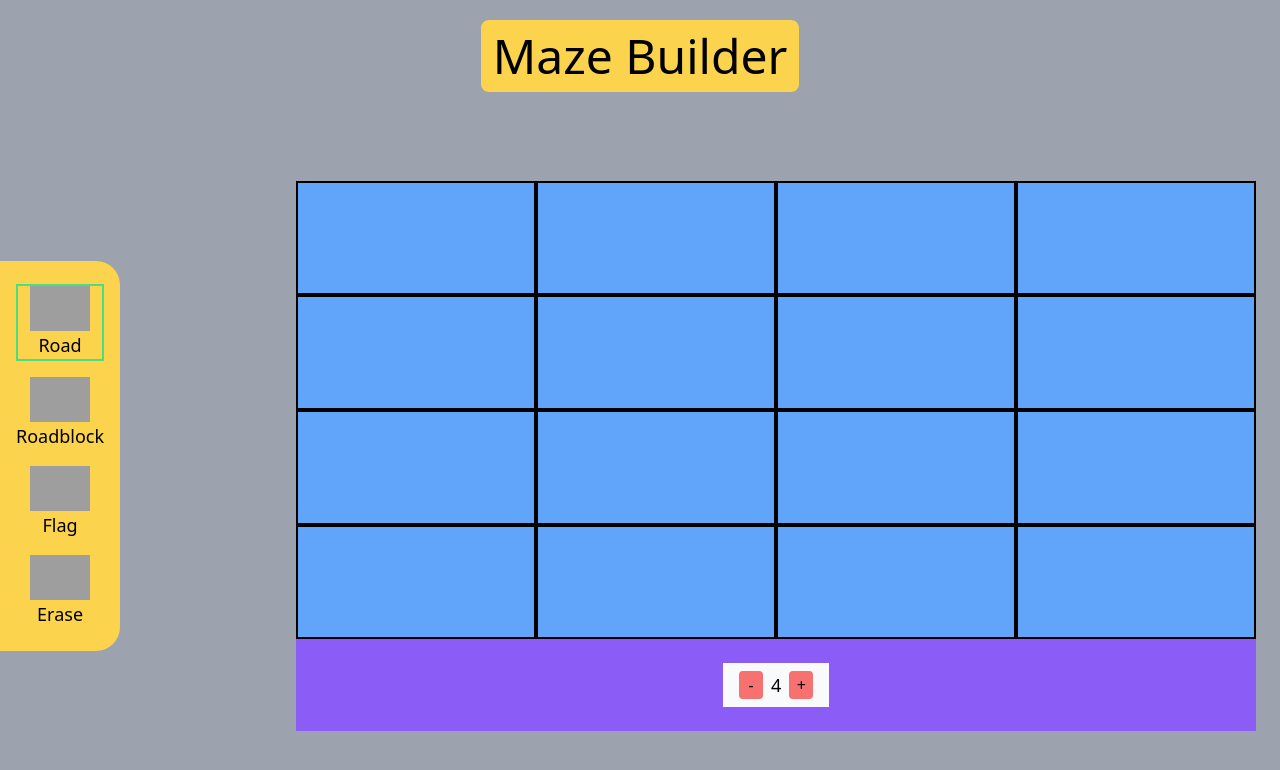
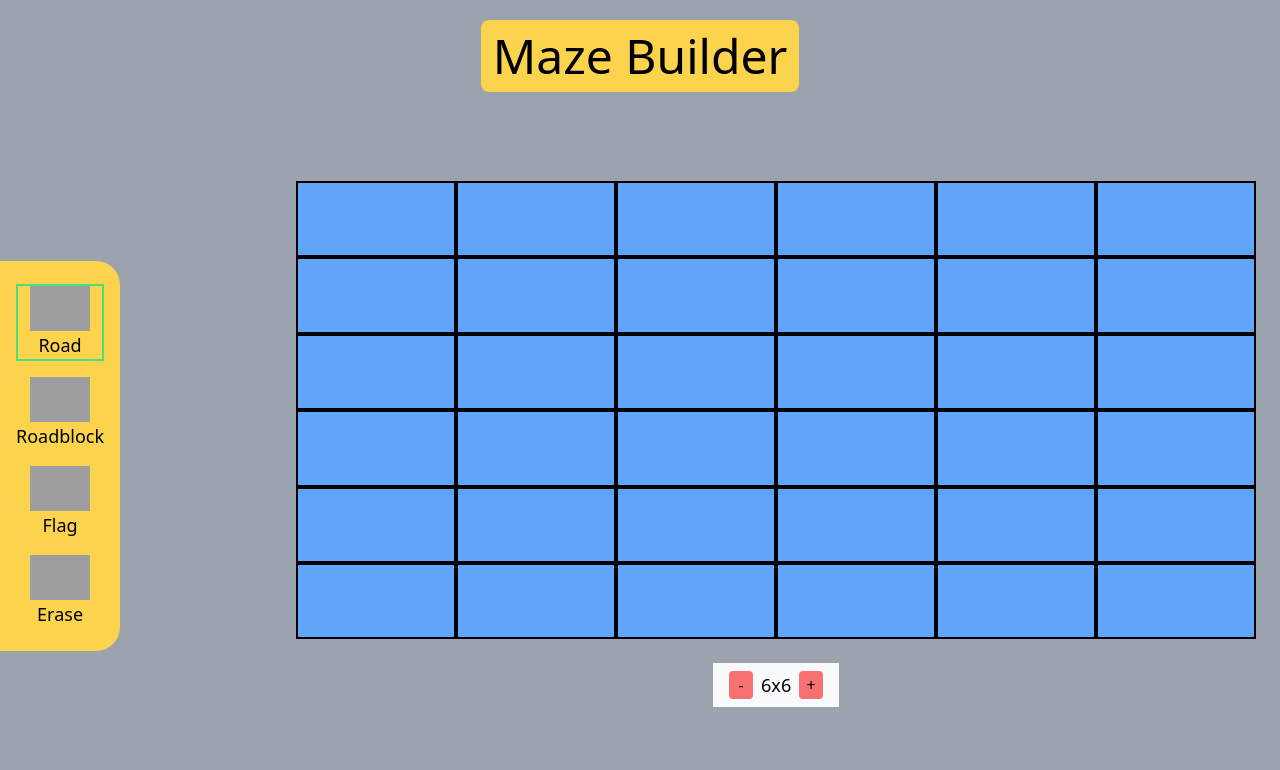
Before and after one commit to Francisco-Ibarra07/MazeBuilder, a React (Create React App) app: page / in a window 1280 px wide. Shown: the top 770 px of the page. Built offline with nearby package versions, Linux system fonts and the light colour scheme; grey boxes are pictures that could not be loaded.

Commit message:
Misc fixes

```diff
--- a/src/App.tsx
+++ b/src/App.tsx
@@ -15,15 +15,15 @@ function App() {
           <div className="flex min-w-full h-4/5">
             <Toolbox />
             {/* Grid + slider container */}
-            <div className="flex flex-col ml-44 w-3/4 bg-green-400">
+            <div className="flex flex-col ml-44 w-3/4">
               {/* Grid Container */}
-              <div className="w-full h-5/6 bg-blue-600">
+              <div className="w-full h-5/6">
                 <div className="flex justify-center items-center h-full">
                   <Grid />
                 </div>
               </div>
               {/* Slider container */}
-              <div className="h-1/6 bg-purple-500">
+              <div className="h-1/6">
                 <div className="flex justify-center items-center h-full">
                   <Slider />
                 </div>
--- a/src/components/Grid.tsx
+++ b/src/components/Grid.tsx
@@ -74,7 +74,7 @@ function Grid(props: GridProps) {
 
   return (
     <div
-      className="bg-pink-500 w-full h-full grid"
+      className="w-full h-full grid"
       style={styles.gridContainer}
       onMouseDown={() => setMouseState(MouseState.DOWN)}
       onMouseUp={() => setMouseState(MouseState.UP)}
--- a/src/components/Slider.tsx
+++ b/src/components/Slider.tsx
@@ -34,7 +34,9 @@ function Slider(props: SliderProps) {
         >
           -
         </button>
-        <p className="text-lg">{grid.length}</p>
+        <p className="text-lg">
+          {grid.length}x{grid.length}
+        </p>
         <button
           className="rounded w-6 bg-red-400 mx-2"
           onClick={handleIncrement}
--- a/src/components/Tile.tsx
+++ b/src/components/Tile.tsx
@@ -46,7 +46,7 @@ function Tile(props: TileProps) {
 
   return (
     <button
-      className={tileColor + " hover:opacity-80 " + borders}
+      className={tileColor + " hover:opacity-40 " + borders}
       onClick={handleClick}
       onMouseOver={onMouseOver}
     ></button>
--- a/src/store/reducers/gridReducer.ts
+++ b/src/store/reducers/gridReducer.ts
@@ -22,7 +22,7 @@ function createGrid(targetSize: number): TileType[][] {
 
 const max = 15;
 const min = 4;
-const initialSize = 4;
+const initialSize = 6;
 const initialState: TileType[][] = createGrid(initialSize);
 
 const gridReducer = (state = initialState, action: GridActionTypes) => {
```
